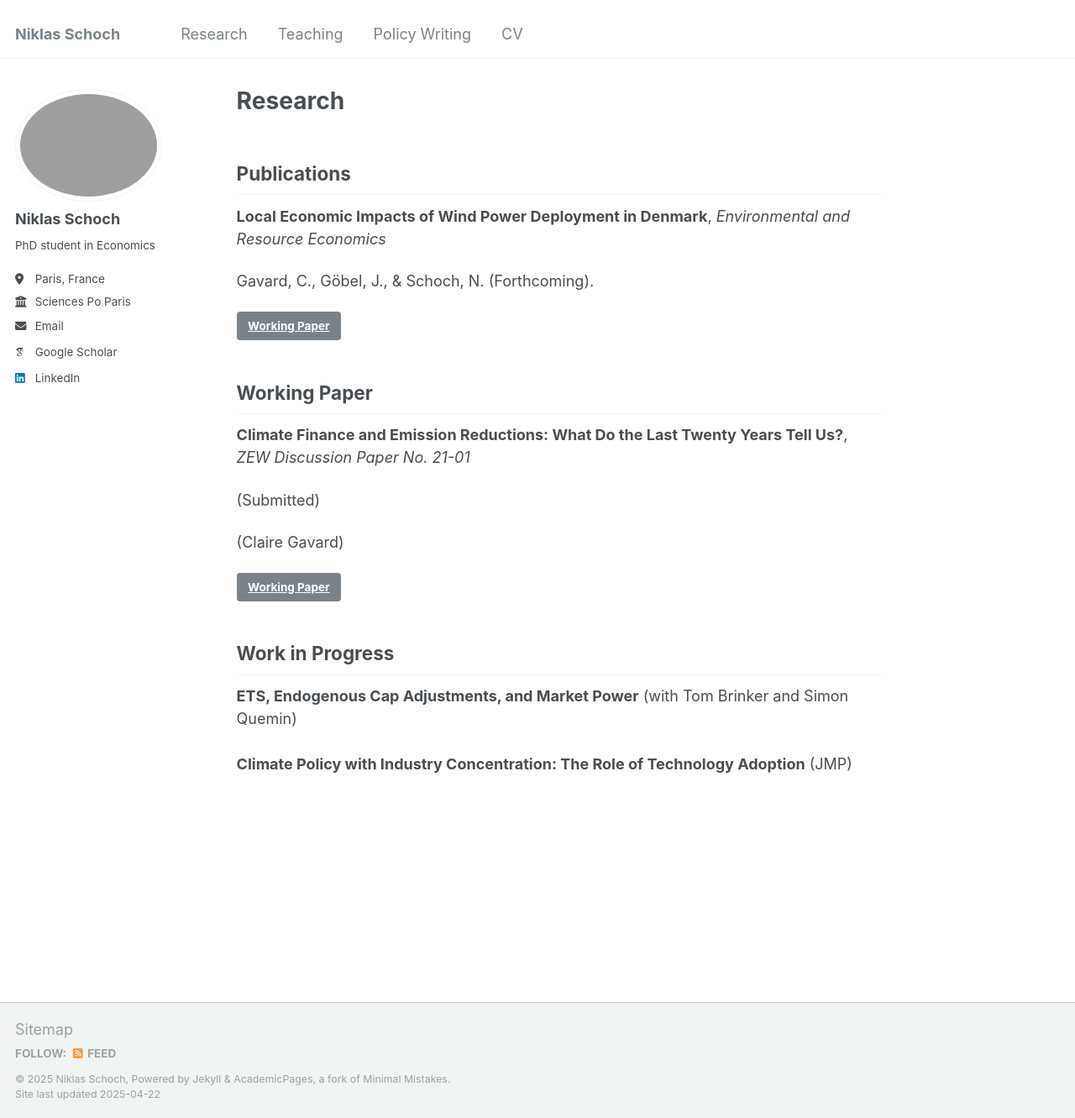
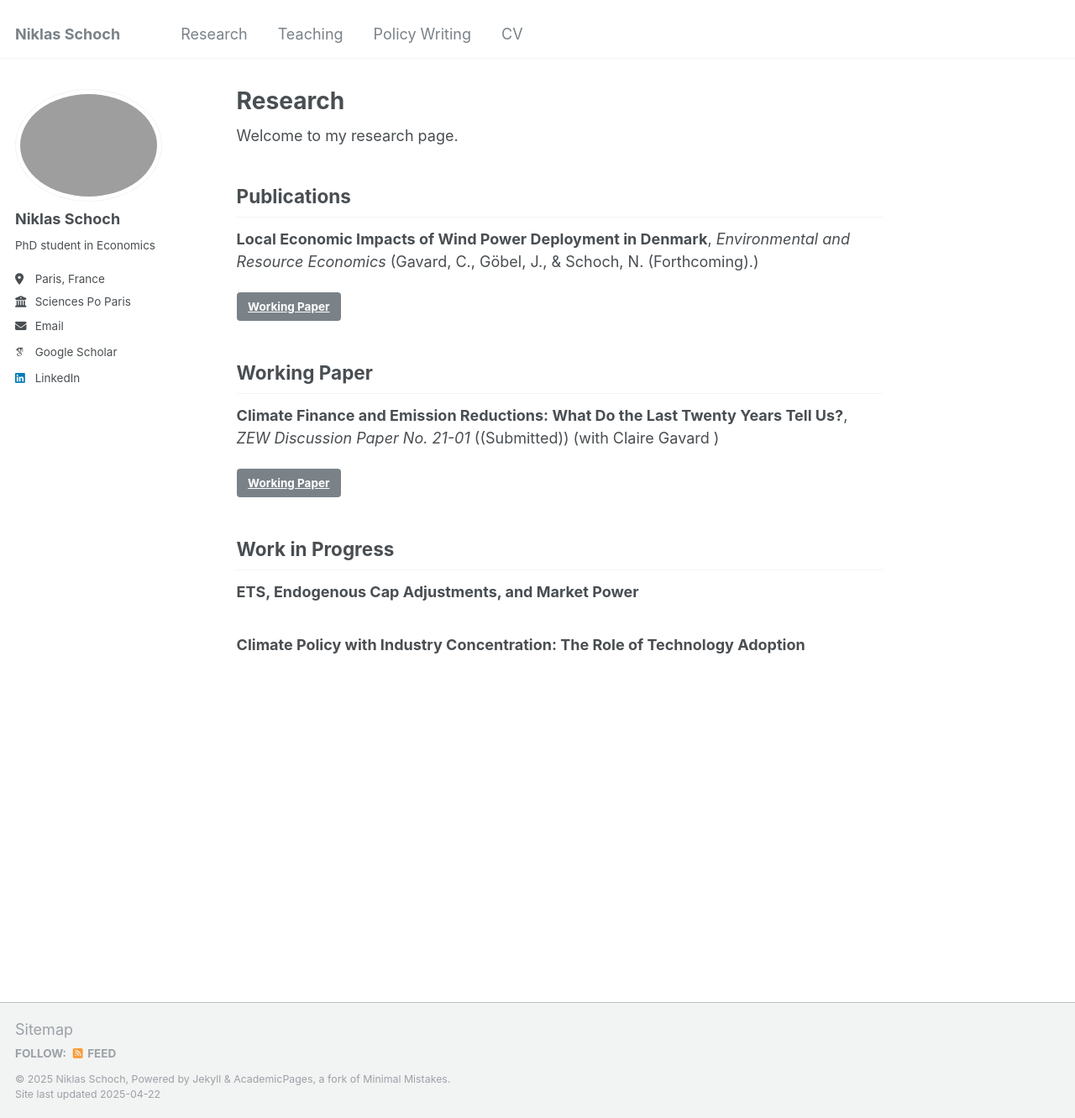
Before and after one commit to niklasschoch/niklasschoch.github.io, a Jekyll site: the page built from _pages/research.md, in a window 1280 px wide and 1331 px high. Shown: the whole window at 84% size. Built offline with Jekyll 4.4.1, drawn with Linux system fonts in a browser that asks for light colours; some web fonts are replaced.

Commit message:
Update research.md
Signed-off-by: niklasschoch <74817881+niklasschoch@users.noreply.github.com>

```diff
--- a/_pages/research.md
+++ b/_pages/research.md
@@ -4,6 +4,8 @@ permalink: /research/
 layout: single
 author_profile: true
 ---
+
+Welcome to my research page.
 
 {% assign pubs = site.publications | sort: 'date' | reverse %}
 {% assign categories = "Publications,Working Paper,Work in Progress" | split: "," %}
@@ -13,14 +15,33 @@ author_profile: true
 
 {% assign items = pubs | where: "category", category %}
 {% for item in items %}
-<div style="margin-bottom: 1.5rem;">
-  {% if category == "Work in Progress" %}
-    <p><strong>{{ item.title }}</strong>{% if item.authors %} ({{ item.authors | join: ", " }}){% endif %}</p>
-  {% else %}
-    <p><strong>{{ item.title }}</strong>{% if item.venue %}, <em>{{ item.venue }}</em>{% endif %}</p>
-    {% if item.citation %}<p>{{ item.citation }}</p>{% endif %}
-    {% if item.authors %}<p>({{ item.authors | join: ", " }})</p>{% endif %}
-  {% endif %}
+<div style="margin-bottom: 2rem;">
+  <p>
+    <strong>{{ item.title }}</strong>{% if item.venue %}, <em>{{ item.venue }}</em>{% endif %}
+    {% if item.citation %} ({{ item.citation }}){% endif %}
+    {% if category != "Work in Progress" and item.authors %}
+      (with
+      {% assign author_count = item.authors | size %}
+      {% if author_count == 1 %}
+        {{ item.authors[0] }}
+      {% elsif author_count == 2 %}
+        {{ item.authors[0] }} and {{ item.authors[1] }}
+      {% else %}
+        {% for author in item.authors %}
+          {% assign i = forloop.index0 %}
+          {% assign last = author_count | minus: 1 %}
+          {% if i < last - 1 %}
+            {{ author }},
+          {% elsif i == last - 1 %}
+            {{ author }} and
+          {% else %}
+            {{ author }}
+          {% endif %}
+        {% endfor %}
+      {% endif %}
+      )
+    {% endif %}
+  </p>
 
   {% if item.links %}
     {% for link in item.links %}
```
